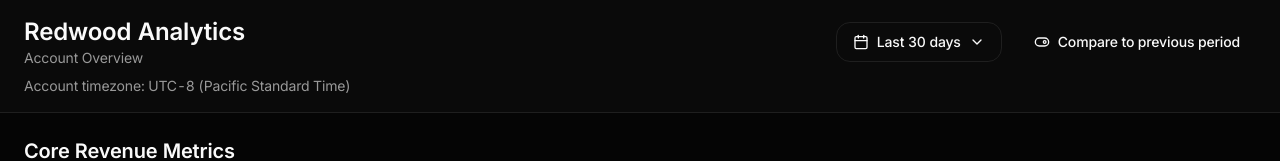
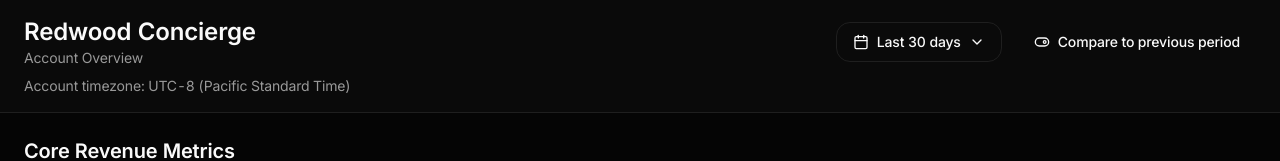
Before and after one commit to jackrstringer/redwood-concierge, a React (Vite) app: page / in a window 1280 px wide. Shown: the top 161 px of the page. Built offline with nearby package versions, Linux system fonts and the light colour scheme.

Commit message:
Change "Redwood Analytics" to "Redwood Concierge"
Updated the text "Redwood Analytics" to "Redwood Concierge" throughout the application.

```diff
--- a/src/components/dashboard/DashboardHeader.tsx
+++ b/src/components/dashboard/DashboardHeader.tsx
@@ -50,7 +50,7 @@ export const DashboardHeader: React.FC<DashboardHeaderProps> = ({
         <div className="flex flex-col sm:flex-row items-start sm:items-center justify-between gap-3 sm:gap-4">
           <div>
             <h1 className="text-xl sm:text-2xl font-semibold dashboard-text">
-              Redwood Analytics
+              Redwood Concierge
             </h1>
             <p className="text-sm dashboard-text-muted">Account Overview</p>
           </div>
```
